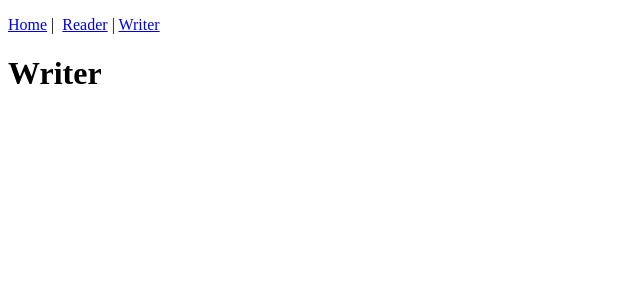
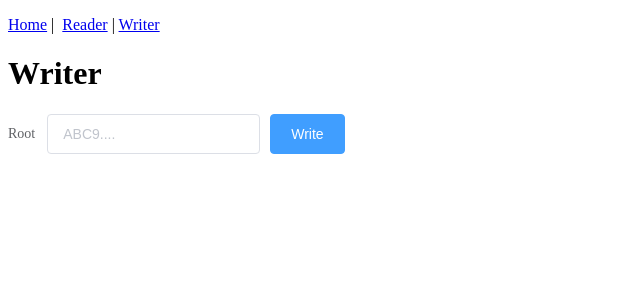
Before and after one commit to huhn511/nile-packing-station, a Vue app in the folder frontend/: page /#/writer in a window 1280 px wide. Shown: the top 300 px of the page, without its empty margins (0-640 px from the left). Built offline with nearby package versions, Linux system fonts and the light colour scheme.

Commit message:
add element and axios

```diff
--- a/frontend/package.json
+++ b/frontend/package.json
@@ -8,6 +8,8 @@
     "lint": "vue-cli-service lint"
   },
   "dependencies": {
+    "axios": "^0.18.0",
+    "element-ui": "^2.6.3",
     "vue": "^2.6.6",
     "vue-router": "^3.0.2"
   },
--- a/frontend/src/components/Writer.vue
+++ b/frontend/src/components/Writer.vue
@@ -1,12 +1,50 @@
 <template>
   <div class="writer">
     <h1>Writer</h1>
+    <el-form :inline="true" :model="form" class="form">
+      <el-form-item label="Root">
+        <el-input v-model="form.root" placeholder="ABC9...."></el-input>
+      </el-form-item>
+      <el-form-item>
+        <el-button type="primary" @click="onSubmit">Write</el-button>
+      </el-form-item>
+    </el-form>
   </div>
 </template>
 
 <script>
+const axios = require('axios');
+
 export default {
-  name: 'Writer'
+  name: 'Writer',
+  data() {
+    return {
+      form: {
+        root: ''
+      }
+    }
+  },
+  methods: {
+    onSubmit() {
+      console.log("write root: ", this.form.root)
+      this.writeData(this.form.root)
+    },
+    writeData: function(root) {
+      var self=this;
+      axios.get('http://localhost:4000/write')
+      .then(function (response) {
+        // handle success
+        console.log(response);
+      })
+      .catch(function (error) {
+        // handle error
+        console.log(error);
+      })
+      .then(function () {
+        // always executed
+      });
+    }
+  }
 }
 </script>
 
--- a/frontend/src/main.js
+++ b/frontend/src/main.js
@@ -1,12 +1,16 @@
 import Vue from 'vue'
 import VueRouter from 'vue-router'
+import Element from 'element-ui'
 
 import App from './App.vue'
 import Home from '@/components/Home'
 import Reader from '@/components/Reader'
 import Writer from '@/components/Writer'
 
+import 'element-ui/lib/theme-chalk/index.css';
+
 Vue.use(VueRouter)
+Vue.use(Element)
 
 Vue.config.productionTip = false
 
```
Also changed, not shown: 1 other file (tests, documents, lock files or other folders).
